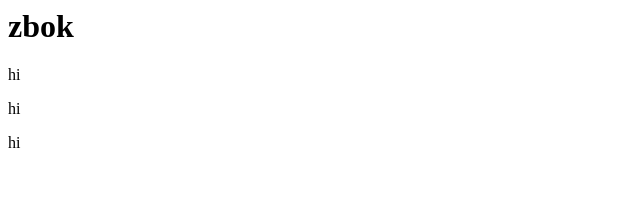
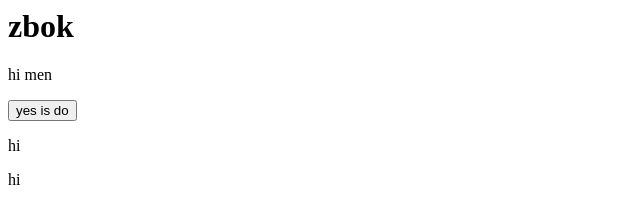
Before and after one commit to miki20081/About, a plain HTML site: page index.html in a window 1280 px wide. Shown: the whole page, without its empty margins (0-640 px from the left). Drawn offline with Linux system fonts and the light colour scheme.

Commit message:
some things yep

```diff
--- a/index.html
+++ b/index.html
@@ -7,7 +7,10 @@
 </head>
 <body>
     <h1>zbok</h1>
-    <p>hi</p>
+    <p>
+        <p>hi men</p>
+        <button>yes is do</button>
+    </p>
     <p>hi</p>
     <p>hi</p>
 </body>
```
